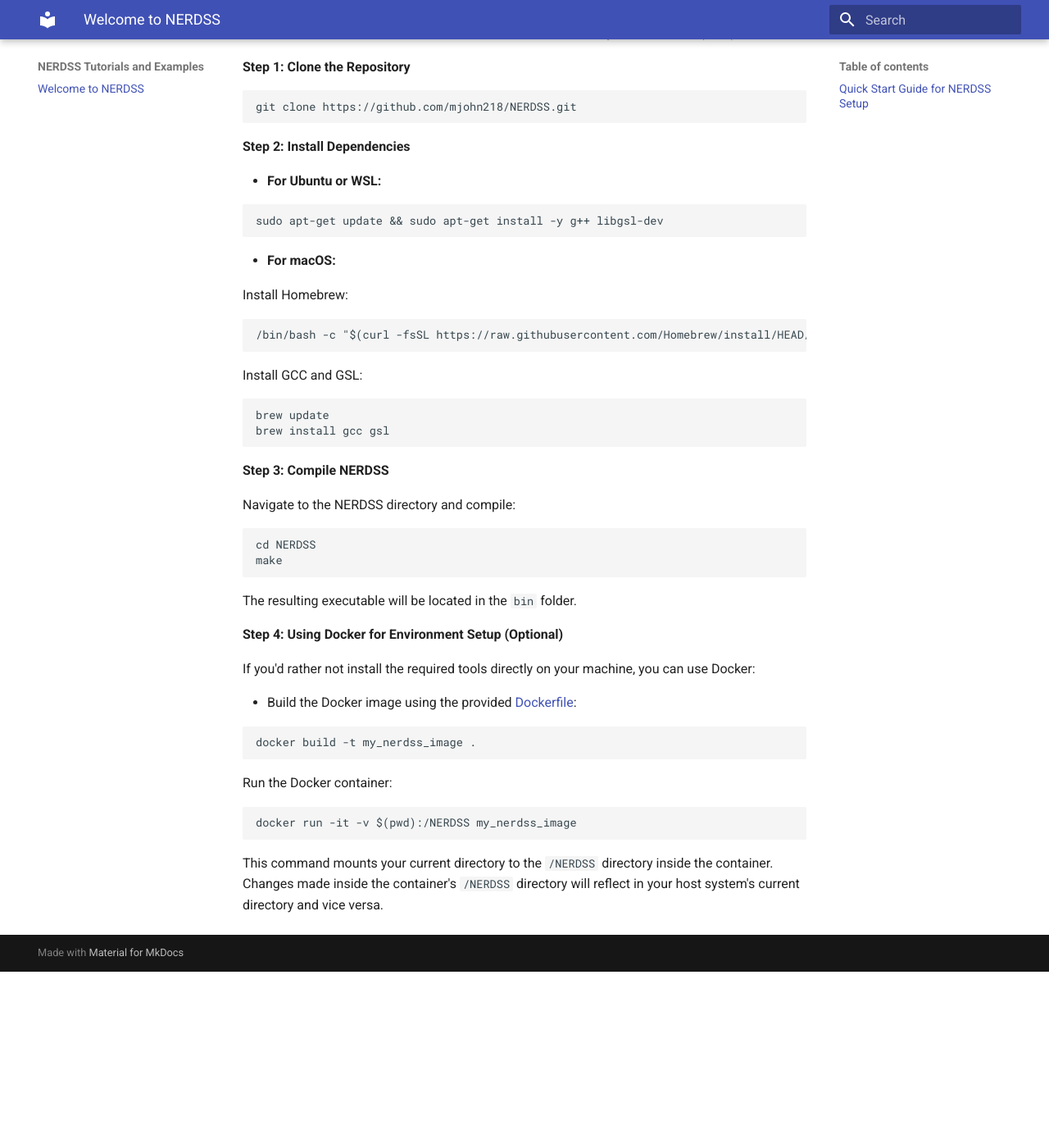
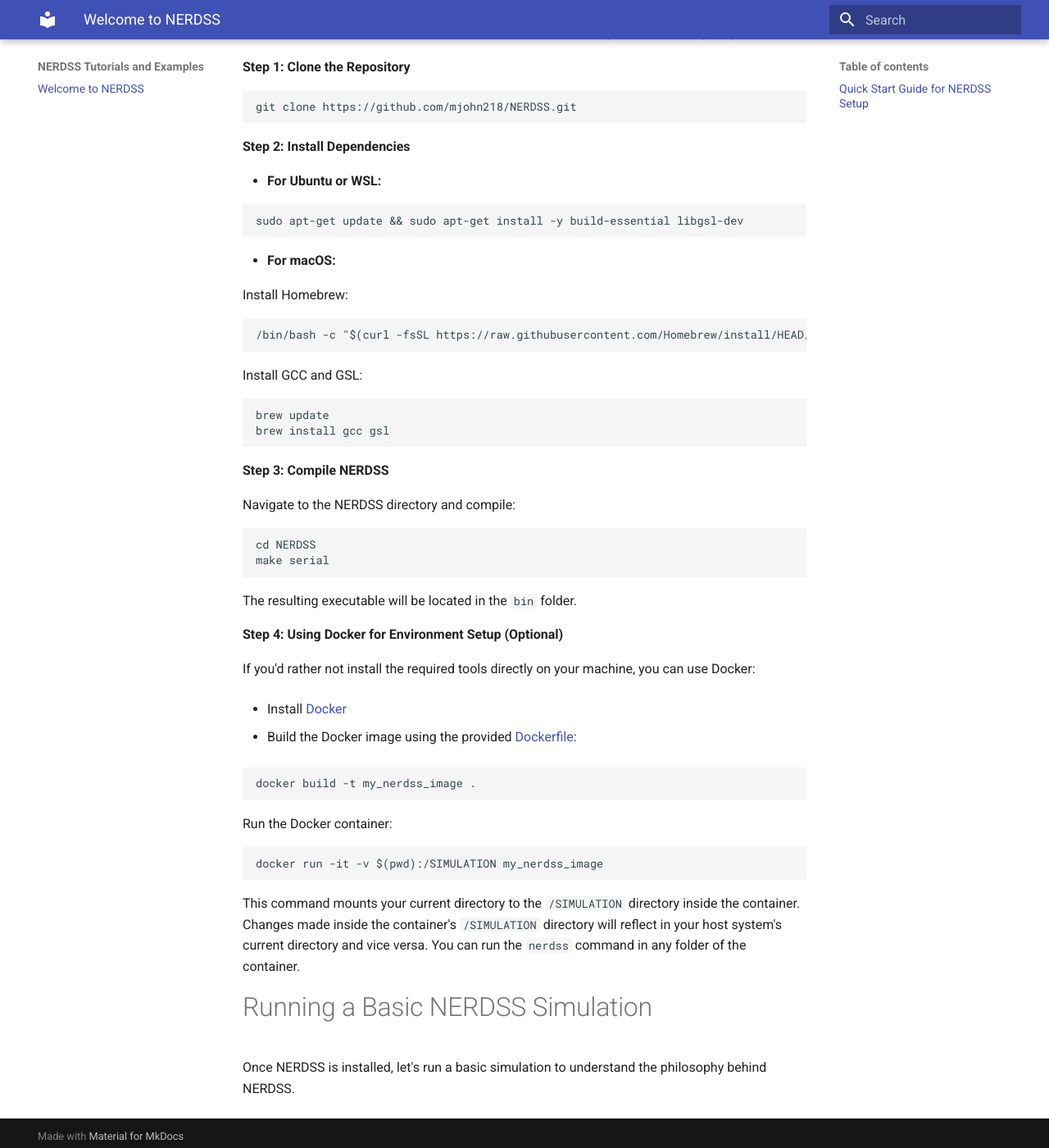
Before and after one commit to sikaoguo22/NERDSSTutorial, an MkDocs documentation site: the page built from docs/index.md, in a window 1280 px wide and 1400 px high, scrolled down 378 px. Shown: the whole window at 82% size. Built offline with MkDocs 1.6.1 and Material for MkDocs 9.7.7, drawn with Linux system fonts in a browser that asks for light colours; before the commit the page ends 1563 px from its top, so only the background shows below that; some of the changed text lies outside the part shown.

Commit message:
update dockerfile

````diff
--- a/docs/index.md
+++ b/docs/index.md
@@ -6,9 +6,9 @@
 
 **Note**:
 
-If you prefer using Docker for environment setup, jump directly to **Step 4**.
+If you prefer using [Docker](https://www.docker.com) for environment setup, jump directly to **Step 4**.
 
-Windows users: It's recommended to use either Windows Subsystem for Linux (WSL) or Docker.
+Windows users: It's recommended to use either Windows Subsystem for Linux (WSL) or [Docker](https://www.docker.com).
 
 **Step 1: Clone the Repository**
 
@@ -21,7 +21,7 @@
 - **For Ubuntu or WSL:**
 
 ```bash
-sudo apt-get update && sudo apt-get install -y g++ libgsl-dev
+sudo apt-get update && sudo apt-get install -y build-essential libgsl-dev
 ```
 
 - **For macOS:**
@@ -45,7 +45,7 @@
 
 ```bash
 cd NERDSS
-make
+make serial
 ```
 
 The resulting executable will be located in the `bin` folder.
@@ -53,6 +53,8 @@
 **Step 4: Using Docker for Environment Setup (Optional)**
 
 If you'd rather not install the required tools directly on your machine, you can use Docker:
+
+- Install [Docker](https://www.docker.com)
 
 - Build the Docker image using the provided [Dockerfile](./Dockerfile):
 
@@ -63,7 +65,11 @@
 Run the Docker container:
 
 ```bash
-docker run -it -v $(pwd):/NERDSS my_nerdss_image
+docker run -it -v $(pwd):/SIMULATION my_nerdss_image
 ```
 
-This command mounts your current directory to the `/NERDSS` directory inside the container. Changes made inside the container's `/NERDSS` directory will reflect in your host system's current directory and vice versa.
+This command mounts your current directory to the `/SIMULATION` directory inside the container. Changes made inside the container's `/SIMULATION` directory will reflect in your host system's current directory and vice versa. You can run the `nerdss` command in any folder of the container.
+
+# Running a Basic NERDSS Simulation
+
+Once NERDSS is installed, let's run a basic simulation to understand the philosophy behind NERDSS.
````
Also changed, not shown: site/index.html, site/search/search_index.json, 3 other files.
